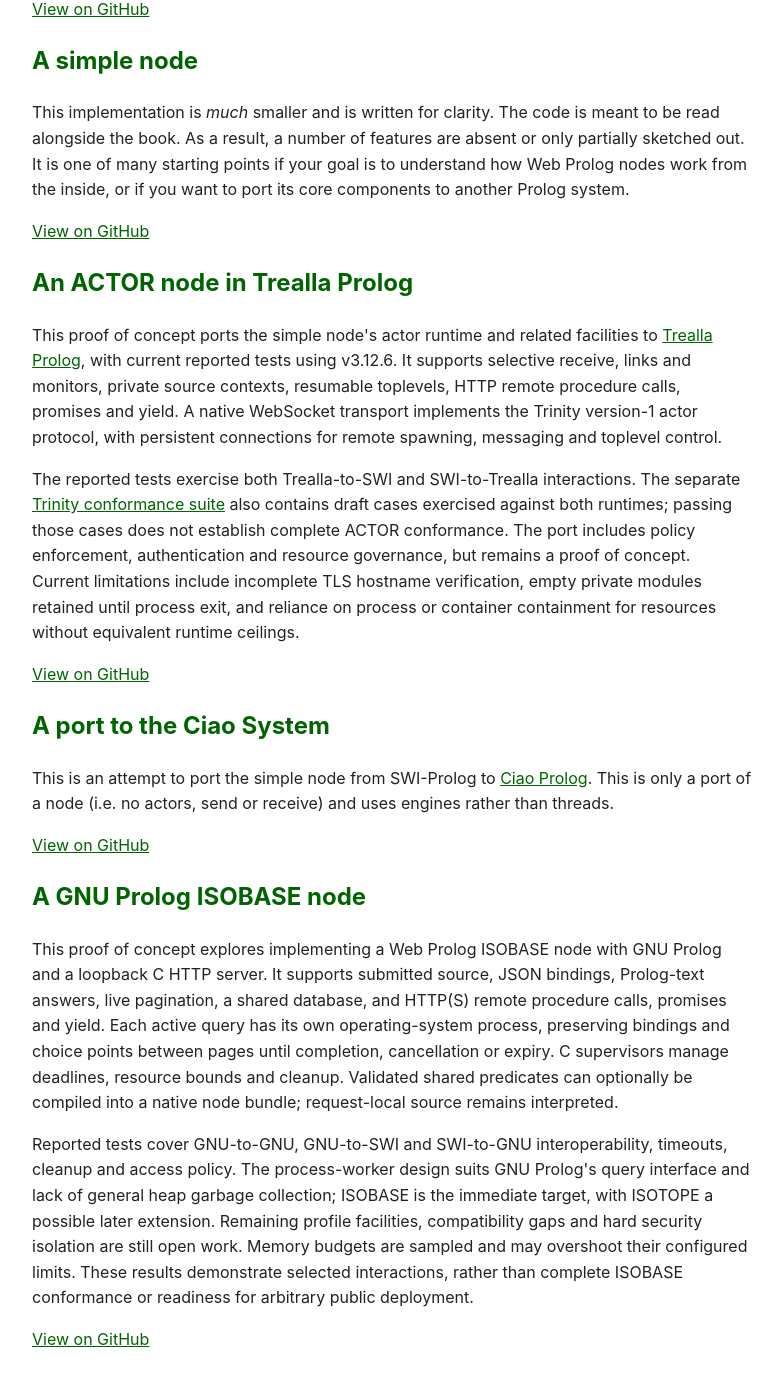
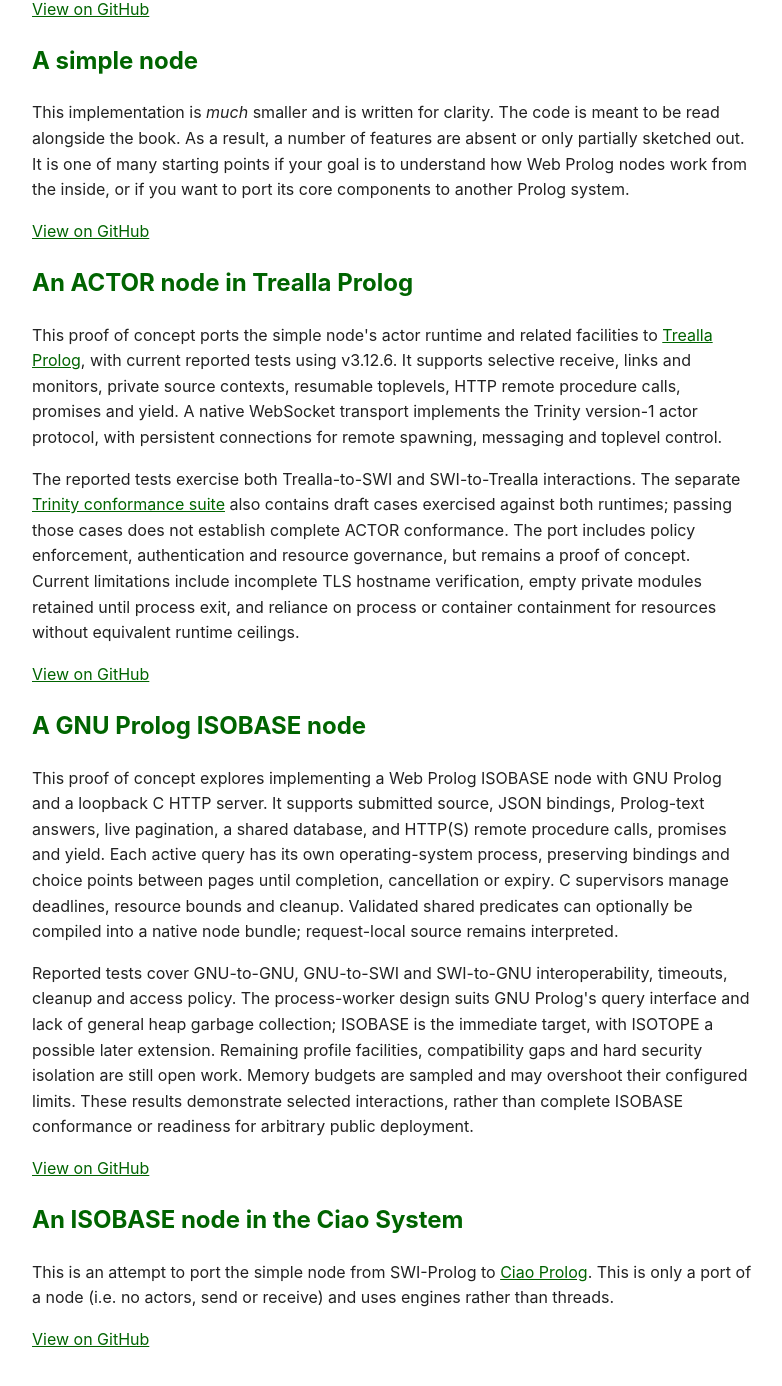
Before and after one commit to torbjornlager/book-project-home, a Jekyll site: the page pocs.html, which Jekyll copies as it is, in a window 1280 px wide and 1400 px high, scrolled down 651 px. Shown: the top 1386 px of the window, without its empty margins (248-1030 px from the left). Built offline with Jekyll 4.4.1, drawn with Linux system fonts in a browser that asks for light colours.

Commit message:
Update Ciao System section in pocs.html
Removed outdated description of the Ciao System port and added a new section for the ISOBASE node in the Ciao System.

```diff
--- a/pocs.html
+++ b/pocs.html
@@ -103,18 +103,6 @@
     <a href="https://github.com/torbjornlager/trealla-port">View on GitHub</a>
   </p>
 
-  <h2>A port to the Ciao System</h2>
-
-  <p>
-    This is an attempt to port the simple node from SWI-Prolog to
-    <a href="https://ciao-lang.org/">Ciao Prolog</a>.
-    This is only a port of a node (i.e. no actors, send or receive) and uses engines rather than threads.
-  </p>
-
-  <p>
-    <a href="https://github.com/torbjornlager/ciao-port">View on GitHub</a>
-  </p>
-
   <h2>A GNU Prolog ISOBASE node</h2>
 
   <p>
@@ -141,6 +129,17 @@
     <a href="https://github.com/torbjornlager/gprolog-port">View on GitHub</a>
   </p>
 
+  <h2>An ISOBASE node in the Ciao System</h2>
+
+  <p>
+    This is an attempt to port the simple node from SWI-Prolog to
+    <a href="https://ciao-lang.org/">Ciao Prolog</a>.
+    This is only a port of a node (i.e. no actors, send or receive) and uses engines rather than threads.
+  </p>
+
+  <p>
+    <a href="https://github.com/torbjornlager/ciao-port">View on GitHub</a>
+  </p>
 </section>
 </body>
 </html>
```
